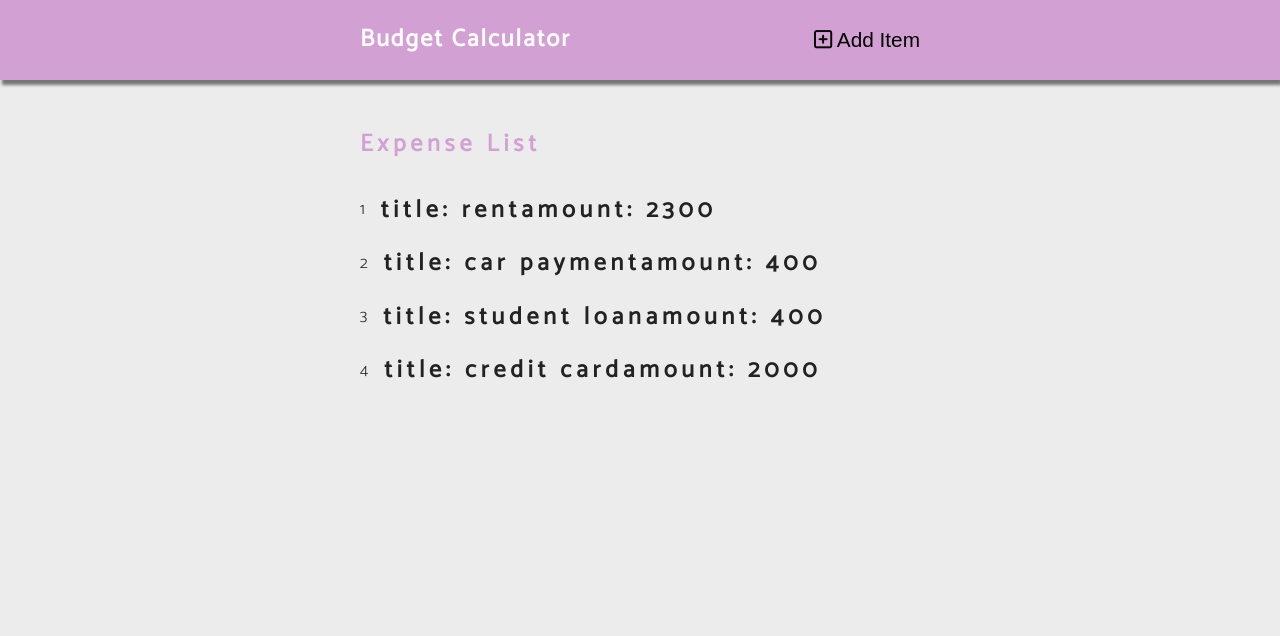
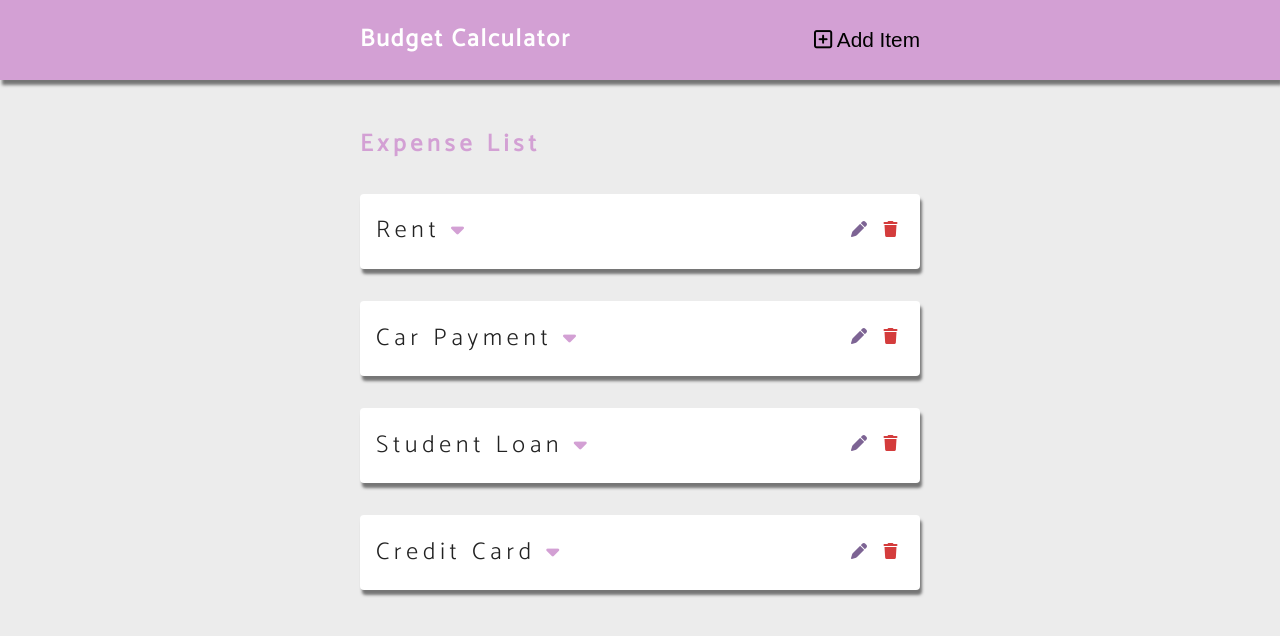
Before and after one commit to loveisgala/budget-calculator-svelte, a Svelte app: page / in a window 1280 px wide. Shown: the top 636 px of the page. Built offline with nearby package versions, Linux system fonts and the light colour scheme.

Commit message:
Delete index from expenses

```diff
--- a/public/global.css
+++ b/public/global.css
@@ -16,6 +16,8 @@
   --mainBlack: #222;
   --mainGrey: #ececec;
   --darkGrey: #afafaf;
+  --darkviolet: #7d6494;
+  --lightred: #d43c3c;
   --mainTransition: all 0.3s linear;
   --mainSpacing: 0.3rem;
   --lightShadow: 2px 5px 3px 0px rgba(0, 0, 0, 0.5);
@@ -223,10 +225,10 @@
   color: var(--primaryColor);
 }
 .delete-btn {
-  color: red;
+  color: var(--lightred);
 }
 .edit-btn {
-  color: green;
+  color: var(--darkviolet);
 }
 /*
 ======
--- a/src/Expense.svelte
+++ b/src/Expense.svelte
@@ -1,22 +1,30 @@
-<style>
-  .expense {
-    display: flex;
-    align-items: center;
-  }
-
-  .expense-index {
-    margin-right: 1rem;
-  }
-</style>
-
 <script>
-  export let index;
   export let expense;
   let { name, amount, id } = expense;
+  let displayAmount = false;
 </script>
 
-<div class="expense">
-  <p class="expense-index">{index}</p>
-  <h2>title: {name}</h2>
-  <h2>amount: {amount}</h2>
-</div>
+<article class="single-expense">
+  <div class="expense-info">
+    <h2>
+      {name}
+      <button class="amount-btn">
+        <i class="fas fa-caret-down" />
+      </button>
+    </h2>
+    {#if displayAmount}
+      <h4>amount: ${amount}</h4>
+    {/if}
+  </div>
+  <div class="expense-buttons">
+    <button class="expense-btn edit-btn">
+      <i class="fas fa-pen" />
+    </button>
+    <button class="expense-btn delete-btn">
+      <i class="fas fa-trash" />
+    </button>
+  </div>
+</article>
+
+<style>
+</style>
--- a/src/ExpensesList.svelte
+++ b/src/ExpensesList.svelte
@@ -13,8 +13,8 @@
 <section>
   <SectionTitle title="expense list" />
   <ul>
-    {#each expenses as expense, index}
-      <Expense {expense} index={index + 1} />
+    {#each expenses as expense}
+      <Expense {expense}/>
     {:else}
       <h2>currently you have no expenses</h2>
     {/each}
```
